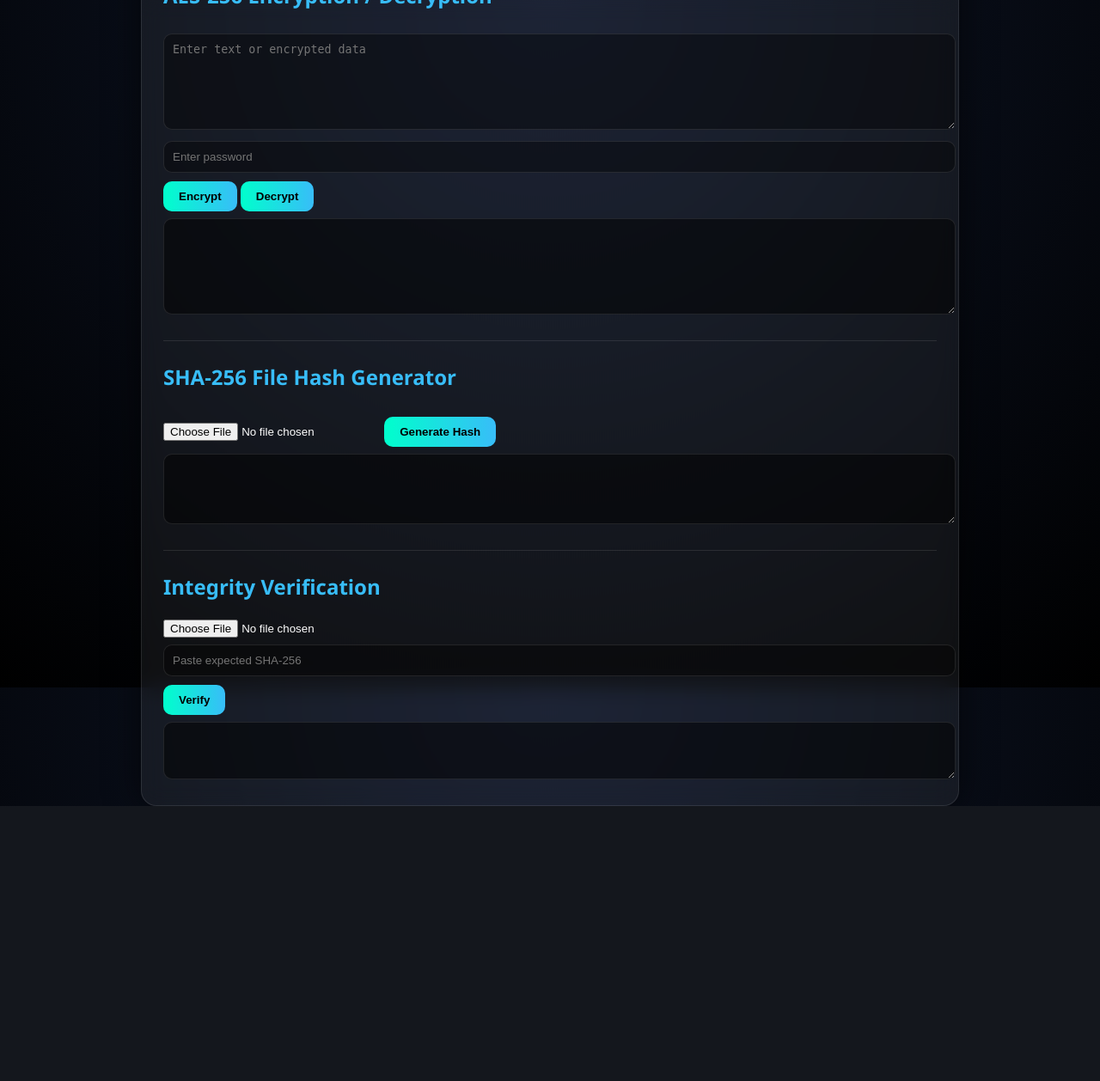
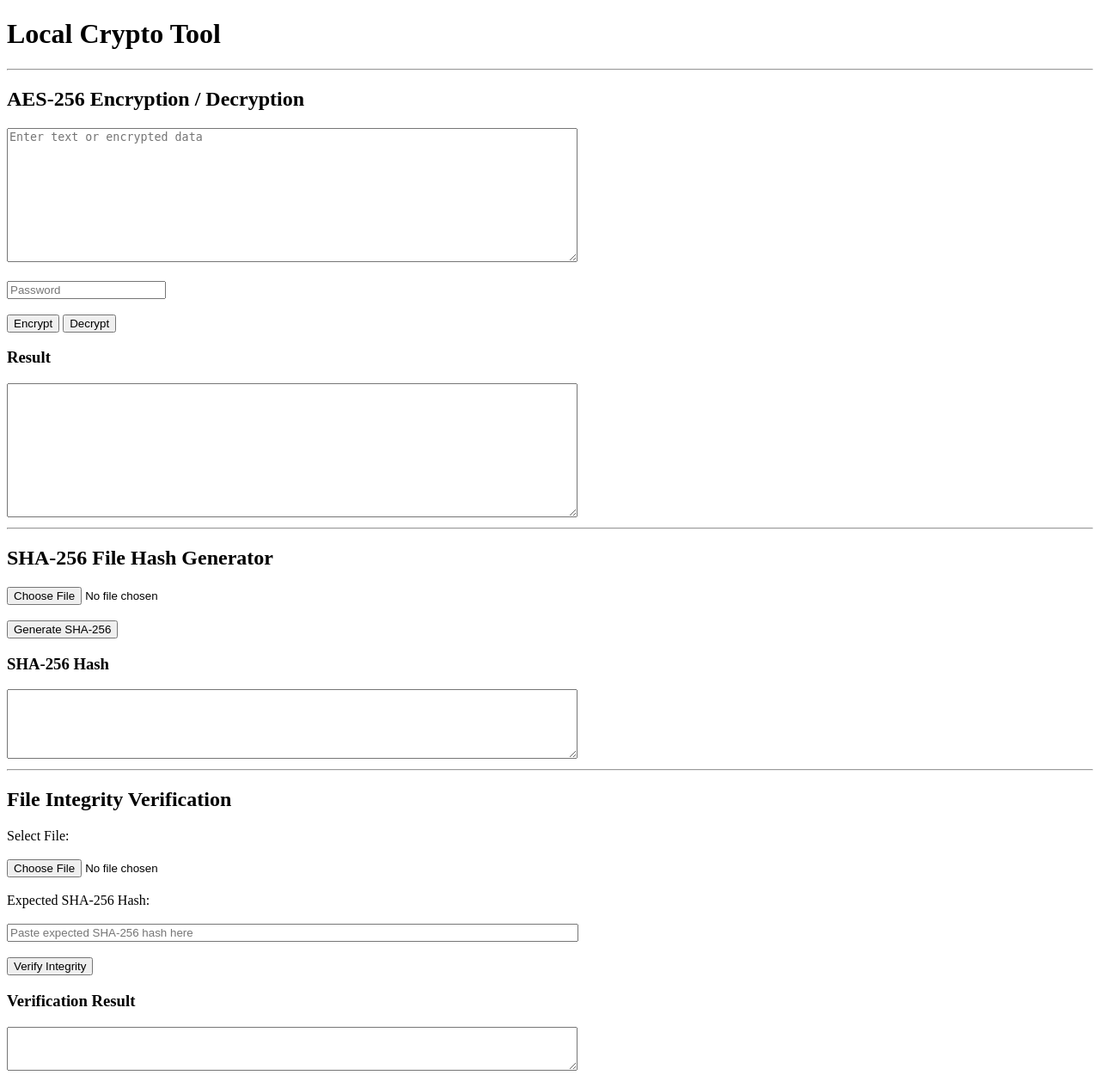
Before and after one commit to sverma98015-commits/local-crypto-tool, a Flask app: page / in a window 1280 px wide. Shown: the whole page at 86% size. Before the commit the page ends 938 px from the top, so only its background shows below. Run offline with Flask 3, Linux system fonts and the light colour scheme.

Commit message:
Update index.html

```diff
--- a/templates/index.html
+++ b/templates/index.html
@@ -1,150 +1,102 @@
 <!DOCTYPE html>
-<html lang="en">
+<html>
 <head>
-<meta charset="UTF-8">
-<title>Local Crypto Tool</title>
-
-<style>
-body {
-    margin: 0;
-    padding: 0;
-    font-family: "Segoe UI", sans-serif;
-    background: radial-gradient(circle at top, #0f172a, #000000);
-    color: #fff;
-    height: 100vh;
-    display: flex;
-    justify-content: center;
-    align-items: center;
-}
-
-/* Glass container */
-.container {
-    width: 90%;
-    max-width: 900px;
-    background: rgba(255, 255, 255, 0.06);
-    border: 1px solid rgba(255, 255, 255, 0.1);
-    backdrop-filter: blur(12px);
-    border-radius: 18px;
-    padding: 25px;
-    box-shadow: 0 0 40px rgba(0,0,0,0.6);
-}
-
-/* Title */
-h1 {
-    text-align: center;
-    margin-bottom: 20px;
-    color: #00ffcc;
-    letter-spacing: 2px;
-}
-
-/* Section headers */
-h2 {
-    color: #38bdf8;
-    margin-top: 25px;
-}
-
-/* Inputs */
-textarea, input[type="text"], input[type="password"] {
-    width: 100%;
-    padding: 10px;
-    margin-top: 8px;
-    border-radius: 10px;
-    border: none;
-    outline: none;
-    background: rgba(0,0,0,0.4);
-    color: white;
-    border: 1px solid rgba(255,255,255,0.1);
-}
-
-/* Buttons */
-button {
-    margin-top: 10px;
-    padding: 10px 18px;
-    border: none;
-    border-radius: 10px;
-    cursor: pointer;
-    font-weight: bold;
-    background: linear-gradient(90deg, #00ffcc, #38bdf8);
-    color: black;
-    transition: 0.2s;
-}
-
-button:hover {
-    transform: scale(1.05);
-}
-
-/* Output box */
-textarea[readonly] {
-    background: rgba(0,0,0,0.5);
-    color: #00ffcc;
-}
-
-/* Divider */
-hr {
-    border: 0;
-    height: 1px;
-    background: rgba(255,255,255,0.1);
-    margin: 25px 0;
-}
-</style>
-
+    <title>Local Crypto Tool</title>
 </head>
-
 <body>
 
-<div class="container">
+<h1>Local Crypto Tool</h1>
 
-<h1>🔐 Local Crypto Tool</h1>
+<hr>
 
-<!-- AES -->
 <h2>AES-256 Encryption / Decryption</h2>
 
 <form method="POST">
 
-<textarea name="text" rows="6" placeholder="Enter text or encrypted data"></textarea>
+    <textarea
+        name="text"
+        rows="10"
+        cols="80"
+        placeholder="Enter text or encrypted data"></textarea>
 
-<input type="password" name="password" placeholder="Enter password">
+    <br><br>
 
-<button name="action" value="encrypt">Encrypt</button>
-<button name="action" value="decrypt">Decrypt</button>
+    <input
+        type="password"
+        name="password"
+        placeholder="Password">
+
+    <br><br>
+
+    <button name="action" value="encrypt">
+        Encrypt
+    </button>
+
+    <button name="action" value="decrypt">
+        Decrypt
+    </button>
 
 </form>
 
-<textarea readonly rows="6">{{ result }}</textarea>
+<h3>Result</h3>
+
+<textarea rows="10" cols="80" readonly>{{ result }}</textarea>
 
 <hr>
 
-<!-- HASH -->
 <h2>SHA-256 File Hash Generator</h2>
 
 <form method="POST" enctype="multipart/form-data">
 
-<input type="file" name="file">
+    <input type="file" name="file">
 
-<button name="action" value="hash">Generate Hash</button>
+    <br><br>
+
+    <button name="action" value="hash">
+        Generate SHA-256
+    </button>
 
 </form>
 
-<textarea readonly rows="4">{{ file_hash }}</textarea>
+<h3>SHA-256 Hash</h3>
+
+<textarea rows="5" cols="80" readonly>{{ file_hash }}</textarea>
 
 <hr>
 
-<!-- VERIFY -->
-<h2>Integrity Verification</h2>
+<h2>File Integrity Verification</h2>
 
 <form method="POST" enctype="multipart/form-data">
 
-<input type="file" name="verify_file">
+    <label>Select File:</label>
 
-<input type="text" name="expected_hash" placeholder="Paste expected SHA-256">
+    <br><br>
 
-<button name="action" value="verify">Verify</button>
+    <input type="file" name="verify_file">
+
+    <br><br>
+
+    <label>Expected SHA-256 Hash:</label>
+
+    <br><br>
+
+    <input
+        type="text"
+        name="expected_hash"
+        placeholder="Paste expected SHA-256 hash here"
+        size="80">
+
+    <br><br>
+
+    <button name="action" value="verify">
+        Verify Integrity
+    </button>
 
 </form>
 
-<textarea readonly rows="3">{{ verification_result }}</textarea>
+<h3>Verification Result</h3>
 
-</div>
+<textarea rows="3" cols="80" readonly>{{ verification_result }}</textarea>
 
 </body>
 </html>
```
